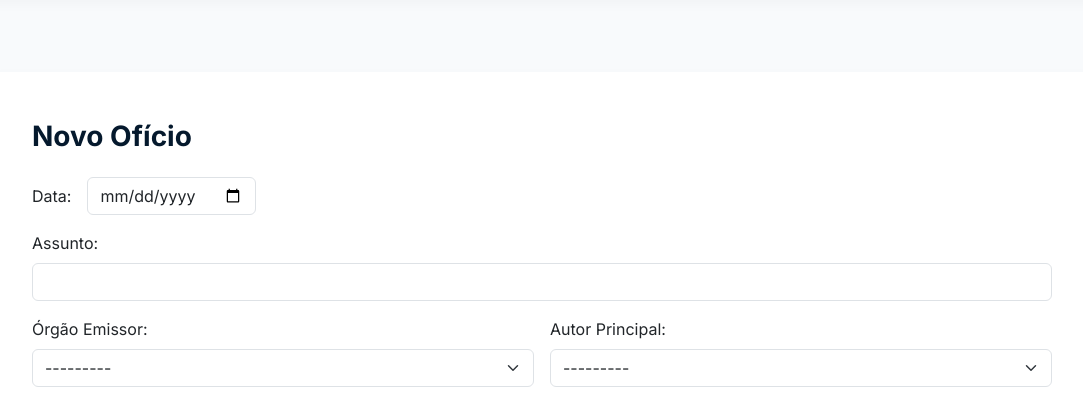
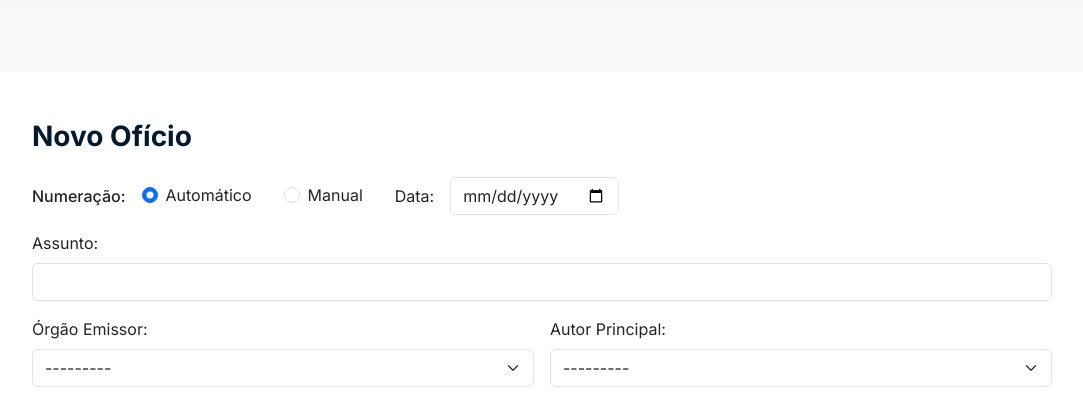
Before and after one commit to gbad8/gerador-de-documentos-legislativos, a Django app: page /painel/oficios/novo/ in a window 1280 px wide. Shown: the part 164-567 px from the top of the page, without its empty margins (98-1181 px from the left). Run offline with Django 5.2, Linux system fonts and the light colour scheme; the visitor is signed in with stand-in values (Sample User, id 1); data that the repository does not hold is empty.

Commit message:
feat: add option for manual numbering of official documents with validation logic

```diff
--- a/gdl_web/oficios/forms.py
+++ b/gdl_web/oficios/forms.py
@@ -4,7 +4,24 @@ from autores.models import Autor
 from oficios.models import Oficio
 
 
+TIPO_NUMERACAO_CHOICES = [("auto", "Automático"), ("manual", "Manual")]
+
+
 class OficioForm(forms.ModelForm):
+    tipo_numeracao = forms.ChoiceField(
+        choices=TIPO_NUMERACAO_CHOICES,
+        initial="auto",
+        widget=forms.RadioSelect(attrs={"class": "form-check-input"}),
+        label="Numeração",
+    )
+
+    numero_manual = forms.IntegerField(
+        required=False,
+        min_value=1,
+        label="Número do Ofício",
+        widget=forms.NumberInput(attrs={"class": "form-control"}),
+    )
+
     class Meta:
         model = Oficio
         fields = [
@@ -44,6 +61,11 @@ class OficioForm(forms.ModelForm):
             self.fields["autor"].queryset = Autor.objects.for_camara(camara)
             self.fields["coautores"].queryset = Autor.objects.for_camara(camara)
 
+        # Na edição, remover os campos de numeração (número é imutável)
+        if self.instance and self.instance.pk:
+            del self.fields["tipo_numeracao"]
+            del self.fields["numero_manual"]
+
     def clean(self):
         cleaned_data = super().clean()
         e_conjunto = cleaned_data.get("e_conjunto")
@@ -54,4 +76,9 @@ class OficioForm(forms.ModelForm):
             if autor in coautores:
                 self.add_error("coautores", "O autor principal não pode estar na lista de coautores.")
 
+        # Validar numeração manual
+        tipo_numeracao = cleaned_data.get("tipo_numeracao")
+        if tipo_numeracao == "manual" and not cleaned_data.get("numero_manual"):
+            self.add_error("numero_manual", "Informe o número do ofício.")
+
         return cleaned_data
--- a/gdl_web/oficios/templates/oficios/oficio_form.html
+++ b/gdl_web/oficios/templates/oficios/oficio_form.html
@@ -19,6 +19,27 @@
             <div class="col-auto">
                 <input type="text" class="form-control" value="{{ form.instance.numero }}" disabled>
             </div>
+            {% else %}
+            <div class="col-auto">
+                <label class="col-form-label fw-medium">Numeração:</label>
+            </div>
+            {% for radio in form.tipo_numeracao %}
+            <div class="col-auto">
+                <div class="form-check form-check-inline">
+                    {{ radio.tag }}
+                    <label class="form-check-label" for="{{ radio.id_for_label }}">{{ radio.choice_label }}</label>
+                </div>
+            </div>
+            {% endfor %}
+            <div id="numero-manual-container" class="col-auto" style="display: none;">
+                <label for="{{ form.numero_manual.id_for_label }}" class="visually-hidden">Número do Ofício</label>
+                {{ form.numero_manual }}
+            </div>
+            {% if form.numero_manual.errors %}
+            <div class="col-12">
+                <div class="text-danger small">{{ form.numero_manual.errors }}</div>
+            </div>
+            {% endif %}
             {% endif %}
             <div class="col-auto">
                 <label for="{{ form.data.id_for_label }}" class="col-form-label">Data:</label>
@@ -120,6 +141,7 @@
 {% block extra_js %}
 <script>
     document.addEventListener('DOMContentLoaded', function() {
+        // Toggle coautores
         const switchConjunto = document.getElementById('{{ form.e_conjunto.id_for_label }}');
         const containerCoautores = document.getElementById('coautores-container');
 
@@ -133,8 +155,27 @@
 
         if (switchConjunto && containerCoautores) {
             switchConjunto.addEventListener('change', toggleCoautores);
-            toggleCoautores(); // Run on load
+            toggleCoautores();
         }
+
+        // Toggle número manual
+        const containerNumeroManual = document.getElementById('numero-manual-container');
+        const radiosNumeracao = document.querySelectorAll('input[name="tipo_numeracao"]');
+
+        function toggleNumeroManual() {
+            if (!containerNumeroManual) return;
+            const selected = document.querySelector('input[name="tipo_numeracao"]:checked');
+            if (selected && selected.value === 'manual') {
+                containerNumeroManual.style.display = 'block';
+            } else {
+                containerNumeroManual.style.display = 'none';
+            }
+        }
+
+        radiosNumeracao.forEach(function(radio) {
+            radio.addEventListener('change', toggleNumeroManual);
+        });
+        toggleNumeroManual();
     });
 </script>
 {% endblock %}
--- a/gdl_web/oficios/views.py
+++ b/gdl_web/oficios/views.py
@@ -21,9 +21,22 @@ def oficio_create(request):
         if form.is_valid():
             oficio = form.save(commit=False)
             oficio.camara = request.camara
-            oficio.numero = NumeracaoService.proximo_numero(
-                request.camara, oficio.orgao, oficio.autor
-            )
+            numero_manual = form.cleaned_data.get("numero_manual")
+            tipo_numeracao = form.cleaned_data.get("tipo_numeracao")
+
+            if tipo_numeracao == "manual":
+                try:
+                    oficio.numero = NumeracaoService.registrar_numero_manual(
+                        request.camara, oficio.orgao, oficio.autor, numero_manual
+                    )
+                except ValueError as e:
+                    form.add_error("numero_manual", str(e))
+                    return render(request, "oficios/oficio_form.html", {"form": form})
+            else:
+                oficio.numero = NumeracaoService.proximo_numero(
+                    request.camara, oficio.orgao, oficio.autor
+                )
+
             oficio.save()
             return redirect("oficios:preview", pk=oficio.pk)
     else:
```
Also changed, not shown: gdl_web/conftest.py (+10 -0 lines), gdl_web/oficios/services.py (+30 -0 lines), gdl_web/oficios/tests/test_forms.py (+19 -0 lines), gdl_web/oficios/tests/test_services.py (+22 -1 lines), gdl_web/oficios/tests/test_views.py (+18 -0 lines).
